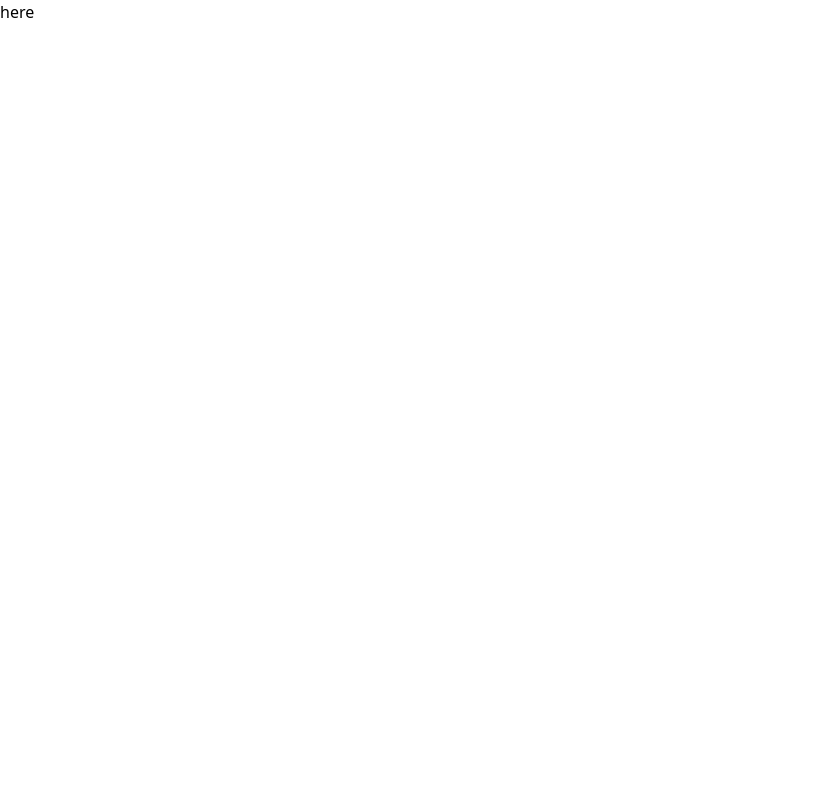
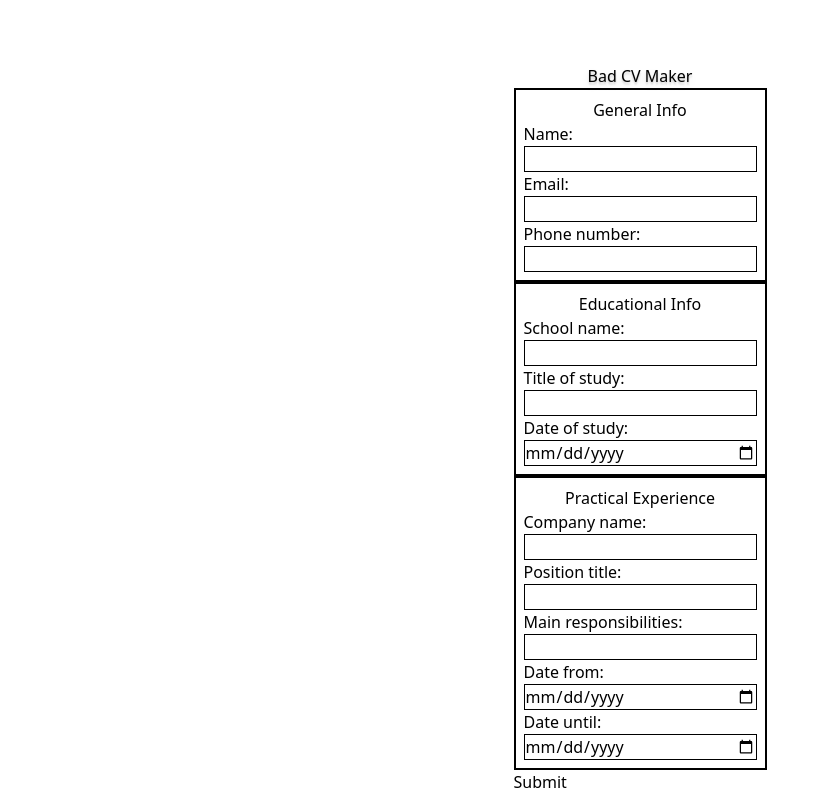
Before and after one commit to Eddie9421/cv-final, a React (Vite) app: page / in a window 1280 px wide. Shown: the whole page, without its empty margins (0-829 px from the left). Built offline with nearby package versions, Linux system fonts and the light colour scheme.

Commit message:
Prevented the default behavior of submitting the form

```diff
--- a/src/components/App.jsx
+++ b/src/components/App.jsx
@@ -10,7 +10,13 @@ function App() {
     return (
       <div className="flex flex-col items-center justify-center">
         <h1 className="mt-16 font-medium text-shadow-lg">Bad CV Maker</h1>
-        <form action="" onSubmit={setEditingMode(false)}>
+        <form
+          action=""
+          onSubmit={(e) => {
+            e.preventDefault();
+            setEditingMode(false);
+          }}
+        >
           <Section sectionName="General Info">
             <InputField id="name" labelText="Name:" type="text" />
             <InputField id="email" labelText="Email:" type="email" />
```
